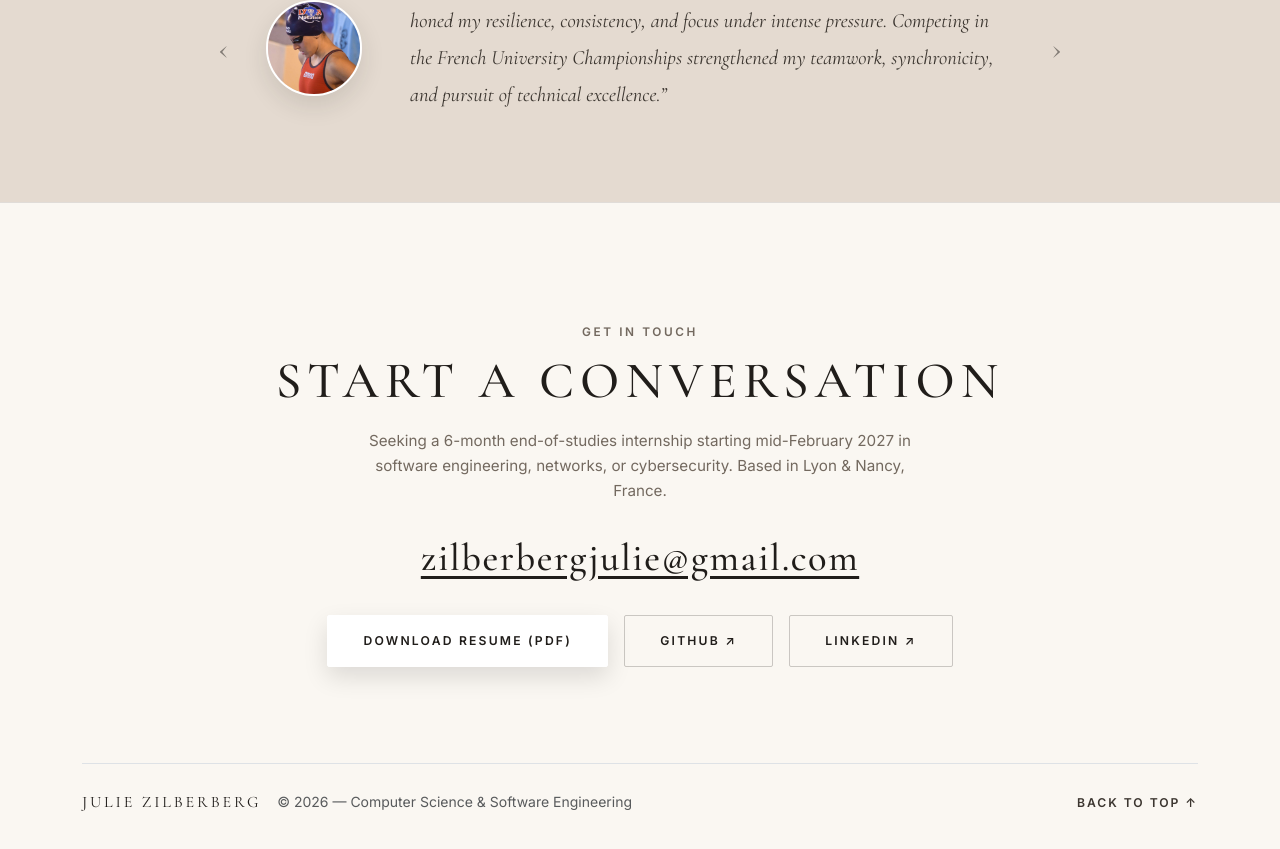
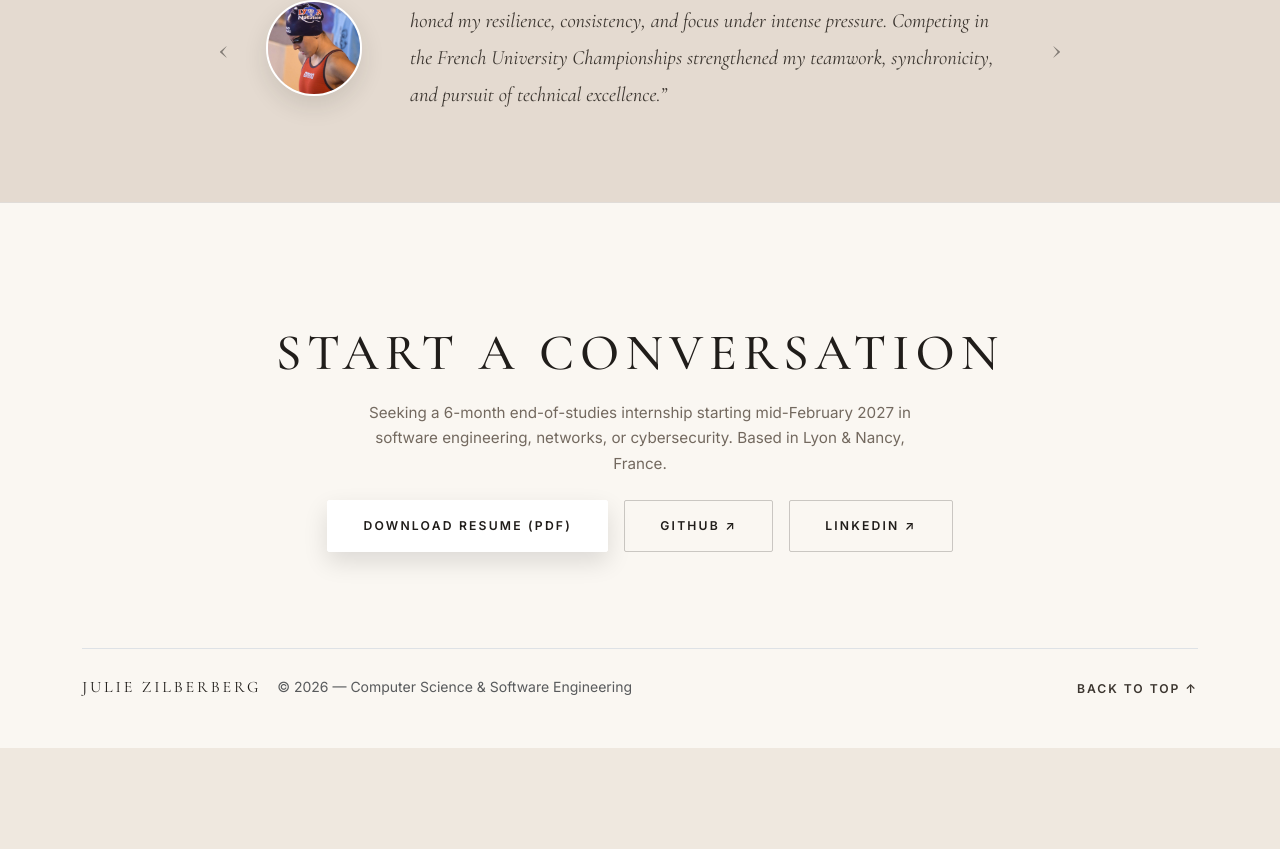
Before and after one commit to juliegbblz/portfolio, a React (Vite) app: page / in a window 1280 px wide. Shown: the part 4583-5432 px from the top of the page. After the commit the page ends 5331 px from the top, so only its background shows below. Built offline with nearby package versions, Linux system fonts and the light colour scheme; a web font is replaced by a local one.

Commit message:
modified contact

```diff
--- a/src/App.jsx
+++ b/src/App.jsx
@@ -177,9 +177,8 @@ const translations = {
     'passion.author_role': 'Nageuse en compétition depuis 14 ans & Participante aux Championnats de France Universitaires',
 
     // Contact
-    'contact.eyebrow': 'ME CONTACTER',
-    'contact.title': 'ÉCHANGER SUR UN PROJET',
-    'contact.sub': "À la recherche d'un stage de fin d'études de 6 mois à partir de mi-février 2027 en ingénierie logicielle, réseaux ou cybersécurité. Basée à Lyon et Nancy, France.",
+    'contact.title': 'ME CONTACTER',
+    'contact.sub': "À la recherche d'un stage de fin d'études de 6 mois à partir de mi-février 2027 en ingénierie logicielle, réseaux ou cybersécurité.",
     'contact.cta_cv': 'TÉLÉCHARGER LE CV (PDF)',
     'footer.back_top': 'Haut de page'
   }
--- a/src/components/Contact.jsx
+++ b/src/components/Contact.jsx
@@ -9,18 +9,10 @@ export default function Contact() {
       <div className="container py-4">
         {/* Contact Banner / Callout */}
         <div className="editorial-contact-box text-center py-5 px-3">
-          <p className="editorial-eyebrow mb-2">{t('contact.eyebrow')}</p>
           <h2 className="editorial-section-title mb-3">{t('contact.title')}</h2>
           <p className="editorial-sub-text mb-4 mx-auto">{t('contact.sub')}</p>
 
-          <div className="mb-4">
-            <a
-              href="mailto:zilberbergjulie@gmail.com"
-              className="editorial-big-email"
-            >
-              zilberbergjulie@gmail.com
-            </a>
-          </div>
+
 
           <div className="d-flex flex-wrap justify-content-center gap-3 mt-4">
             <a
```
